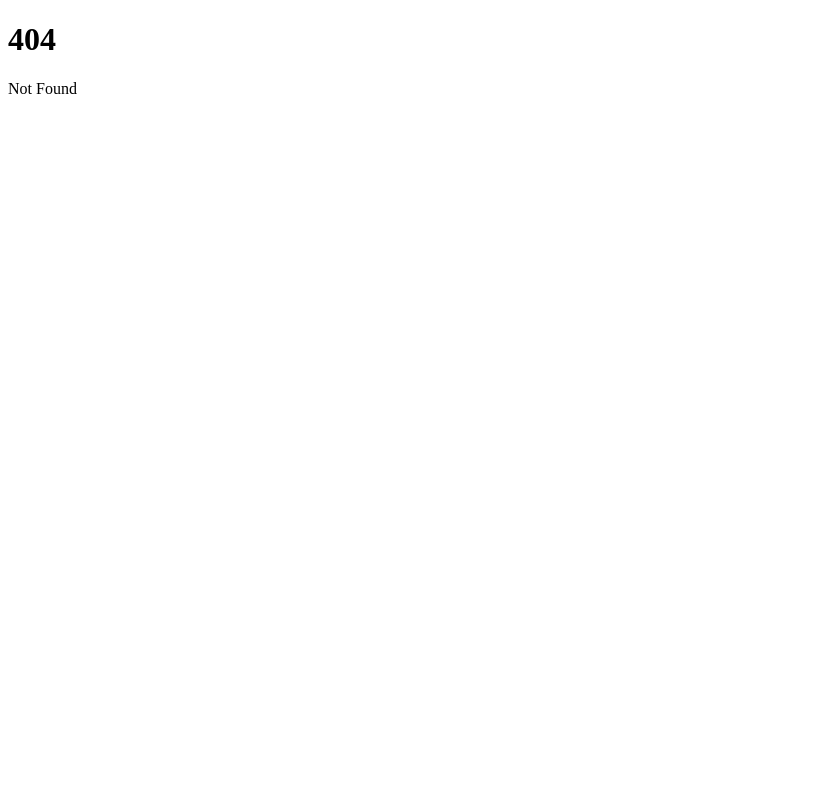
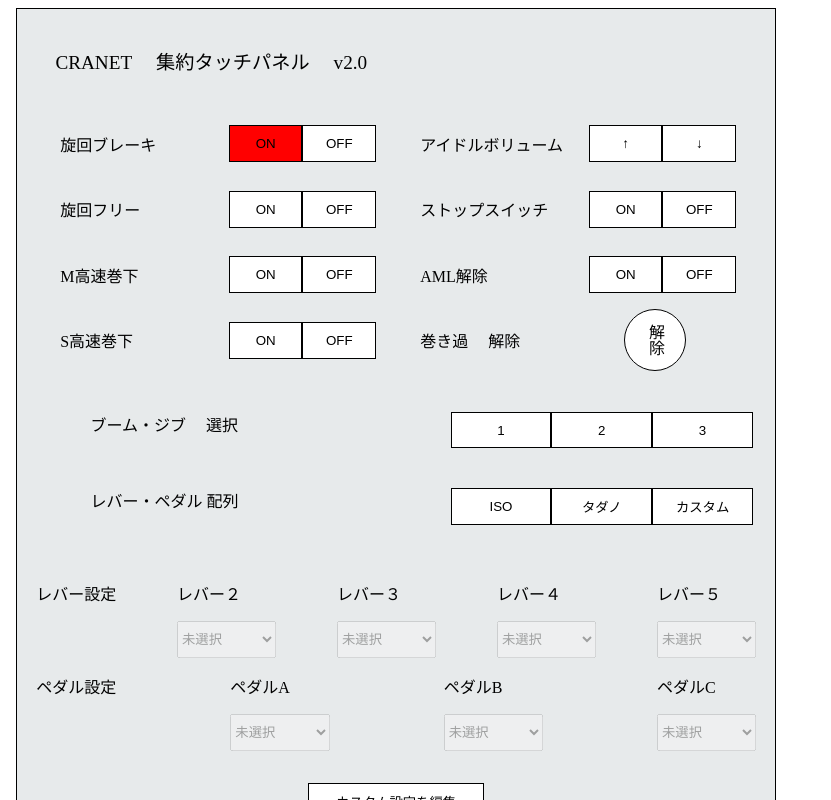
Before and after one commit to tigerscave/eight-svelte-easy-apps, a SvelteKit app: page /clanet-mock in a window 1280 px wide. Before the commit this address had no page. Shown: the top 800 px of the page, without its empty margins (0-831 px from the left). Built offline with nearby package versions, Linux system fonts and the light colour scheme.

Commit message:
feat(clanet-mock):only appearance

```diff
--- /dev/null
+++ b/src/routes/clanet-mock/+page.svelte
@@ -0,0 +1,34 @@
+<script>
+import Panel from "./panel.svelte";
+import Lever from "./lever.svelte";
+import Settings from "./settings.svelte";
+</script>
+
+<body>
+  <div class="touchPanel">
+    <div class="touchPanelTitle">CRANET&nbsp;&emsp;集約タッチパネル&nbsp;&emsp;v2.0</div>
+    <Panel />
+    <Lever />
+    <Settings />
+  </div>
+</body>
+
+<style>
+
+.touchPanel {
+  margin-bottom: 0.5em;
+  border: 1px solid black;
+  padding: 1.2em 1.2em 2.4em;
+  background: #e7eaeb;
+  width: 7.5in;
+  height: 11.1in;
+}
+
+.touchPanelTitle {
+  margin-bottom: 1.1em;
+  margin-left: 1em;
+  margin-top: 1em;
+  font-size: 1.2rem;
+}
+
+</style>
--- /dev/null
+++ b/src/routes/clanet-mock/lever.svelte
@@ -0,0 +1,49 @@
+<div class="handleControlPanel2">
+  <span class="text">ブーム・ジブ&nbsp;&emsp;選択</span>
+  <span class="select-container">
+    <button type="button" class="isSelect">1</button>
+    <button type="button" class="isSelect">2</button>
+    <button type="button" class="isSelect">3</button>
+  </span>
+  <span class="text">レバー・ペダル 配列</span>
+  <span class="select-container">
+    <button type="button" id="iso-button" class="isSelect">ISO</button>
+    <button type="button" id="tadano-button" class="isSelect">タダノ</button>
+    <button type="button" id="custom-button" class="isSelect">カスタム</button>
+  </span>
+</div>
+
+<style>
+  .handleControlPanel2 {
+    display: grid;
+    grid-template-columns: 1fr 1fr;
+    margin-top: 3.3rem;
+  }
+
+  .handleControlPanel3 {
+    display: flex;
+  }
+
+  .text {
+    margin-left: 3.4rem;
+    margin-bottom: 3.3rem;
+  }
+  .select-container {
+    font-size: 1rem;
+    display: flex;
+    margin-left: 3.4rem;
+  }
+
+  .isSelect {
+    display: flex;
+    justify-content: center;
+    align-items: center;
+    width: 6.3rem;
+    height: 2.3rem;
+    margin: 0;
+    background: white;
+    border: 1px solid black;
+    cursor: pointer;
+  }
+
+</style>
--- /dev/null
+++ b/src/routes/clanet-mock/panel.svelte
@@ -0,0 +1,132 @@
+<script>
+  let activeRed = false;
+  let activeBlue = false;
+
+  function switchBreakOn () {
+    activeRed = !activeRed;
+    activeBlue = !activeBlue;
+  }
+  function switchBreakOff () {
+    activeBlue = !activeBlue;
+    activeRed = !activeRed;
+  }
+</script>
+
+<div class="handleControlPanel">
+  <div class="handleControlContainer">
+    旋回ブレーキ
+    <span class="handleControlSwitch-ON">
+      <button type="button" on:click={switchBreakOn} class={!activeRed ? 'activeRed' : ''}>ON</button>
+      <button type="button" on:click={switchBreakOff} class={activeBlue ? 'activeBlue' : ''}>OFF</button>
+    </span>
+  </div>
+  <div class="handleControlContainer">
+    アイドル&shy;ボリューム
+    <span class="handleControlSwitch-SP">
+      <button type="button" class="switch-up">↑</button>
+      <button type="button" class="switch-down">↓</button>
+    </span>
+  </div>
+  <div id="rotation-free-button" class="handleControlContainer">
+    旋回フリー
+    <span class="handleControlSwitch">
+      <button type="button" >ON</button>
+      <button type="button" >OFF</button>
+    </span>
+  </div>
+  <div class="handleControlContainer">
+    ストップ&shy;スイッチ
+    <span class="handleControlSwitch">
+      <button type="button" >ON</button>
+      <button type="button" >OFF</button>
+    </span>
+  </div>
+  <div class="handleControlContainer">
+    M高速巻下
+    <span class="handleControlSwitch">
+      <button type="button" >ON</button>
+      <button type="button" >OFF</button>
+    </span>
+  </div>
+  <div class="handleControlContainer">
+    AML解除
+    <span class="handleControlSwitch">
+      <button type="button" >ON</button>
+      <button type="button" >OFF</button>
+    </span>
+  </div>
+  <div class="handleControlContainer">
+    S高速巻下
+    <span class="handleControlSwitch">
+      <button type="button" >ON</button>
+      <button type="button" >OFF</button>
+    </span>
+  </div>
+  <div class="handleControlContainer">
+    巻き過&nbsp;&emsp;解除
+    <div class="circle"><span>解除</span></div>
+  </div>
+</div>
+
+<style>
+  .handleControlPanel {
+  display: grid;
+  grid-template-columns: 1fr 1fr;
+}
+
+.handleControlContainer {
+  margin-top: 1.8em;
+  margin-left: 1.5em;
+  display: flex;
+  align-items: center;
+  justify-content: space-between;
+}
+
+.circle {
+  position: absolute;
+  left: 39rem;
+  width: 60px;
+  height: 60px;
+  background: white;
+  border: 1px solid black;
+  border-radius: 50%;
+  display: flex;
+  align-items: center;
+  justify-content: center;
+}
+
+.circle span {
+  writing-mode: vertical-rl;
+  color: black;
+}
+
+.handleControlSwitch {
+  margin-right: 6%;
+  font-size: 1rem;
+  display: flex;
+}
+
+.handleControlSwitch-ON, .handleControlSwitch-SP {
+  margin-right: 6%;
+  font-size: 1rem;
+  display: flex;
+}
+
+button, .switch-on,.switch-off,.switch-up,
+.switch-down  {
+  width: 4.6rem;
+  height: 2.3rem;
+  margin: 0;
+  background: white;
+  border: 1px solid black;
+  display: flex;
+  justify-content: center;
+  align-items: center;
+}
+.activeRed {
+  background-color: red;
+}
+.activeBlue {
+  background-color: blue;
+}
+</style>
--- /dev/null
+++ b/src/routes/clanet-mock/settings.svelte
@@ -0,0 +1,119 @@
+<!--カスタム設定編集ボタン-->
+<div class="changeSettingsContainer">
+  <div>
+    <p>レバー設定</p>
+  </div>
+  <div>
+    <p>レバー２</p>
+    <select id="lever-list-2" class="groups-select-item" disabled>
+      <option value="未選択">未選択</option>
+      <option value="伸縮">伸縮</option>
+      <option value="S">S</option>
+      <option value="M">M</option>
+      <option value="起伏">起伏</option>
+    </select>
+  </div>
+  <div>
+    <p>レバー３</p>
+    <select id="lever-list-3" class="groups-select-item" disabled>
+      <option value="未選択">未選択</option>
+      <option value="伸縮">伸縮</option>
+      <option value="S">S</option>
+      <option value="M">M</option>
+      <option value="起伏">起伏</option>
+    </select>
+  </div>
+  <div>
+    <p>レバー４</p>
+    <select id="lever-list-4" class="groups-select-item" disabled>
+      <option value="未選択">未選択</option>
+      <option value="伸縮">伸縮</option>
+      <option value="S">S</option>
+      <option value="M">M</option>
+      <option value="起伏">起伏</option>
+    </select>
+  </div>
+  <div>
+    <p>レバー５</p>
+    <select id="lever-list-5" class="groups-select-item" disabled>
+      <option value="未選択">未選択</option>
+      <option value="伸縮">伸縮</option>
+      <option value="S">S</option>
+      <option value="M">M</option>
+      <option value="起伏">起伏</option>
+    </select>
+  </div>
+</div>
+<div class="changeSettingsContainer">
+  <div>
+    <p>ペダル設定</p>
+  </div>
+  <div>
+    <p>ペダルA</p>
+    <select id="pedal-list-A" class="groups-select-item" disabled>
+      <option value="未選択">未選択</option>
+      <option value="S">S</option>
+      <option value="伸縮">伸縮</option>
+    </select>
+  </div>
+  <div>
+    <p>ペダルB</p>
+    <select id="pedal-list-B" class="groups-select-item" disabled>
+      <option value="未選択">未選択</option>
+      <option value="S">S</option>
+      <option value="伸縮">伸縮</option>
+    </select>
+  </div>
+  <div>
+    <p>ペダルC</p>
+    <select id="pedal-list-C" class="groups-select-item" disabled>
+      <option value="未選択">未選択</option>
+      <option value="S">S</option>
+      <option value="伸縮">伸縮</option>
+    </select>
+  </div>
+</div>
+<div class="save-box">
+  <button type="button" class="edit-settings" id="edit-button"
+    >カスタム設定を編集</button
+  >
+</div>
+
+<style>
+  .save-box,
+  .edit-settings {
+    display: flex;
+    justify-content: center;
+    align-items: center;
+  }
+
+  .edit-settings {
+    width: 11rem;
+    height: 2.3rem;
+    margin-top: 2rem;
+    background: white;
+    border: 1px solid black;
+  }
+  button:active {
+    transform: translateY(1px);
+  }
+
+  .changeSettingsContainer {
+    display: flex;
+    justify-content: space-between;
+  }
+
+  .groups-select-item {
+    width: 6.2rem;
+    height: 2.3rem;
+  }
+
+  .edit-settings,
+  .groups-select-item {
+    cursor: pointer;
+  }
+
+  /* #settingsPanel {
+  display: none;
+} */
+</style>
```
